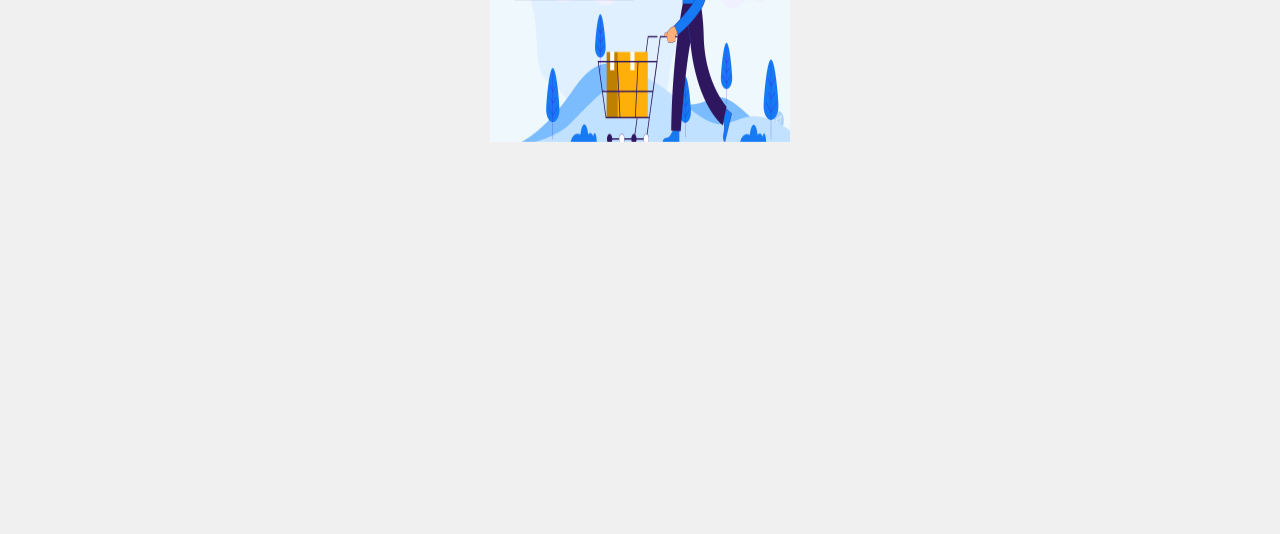
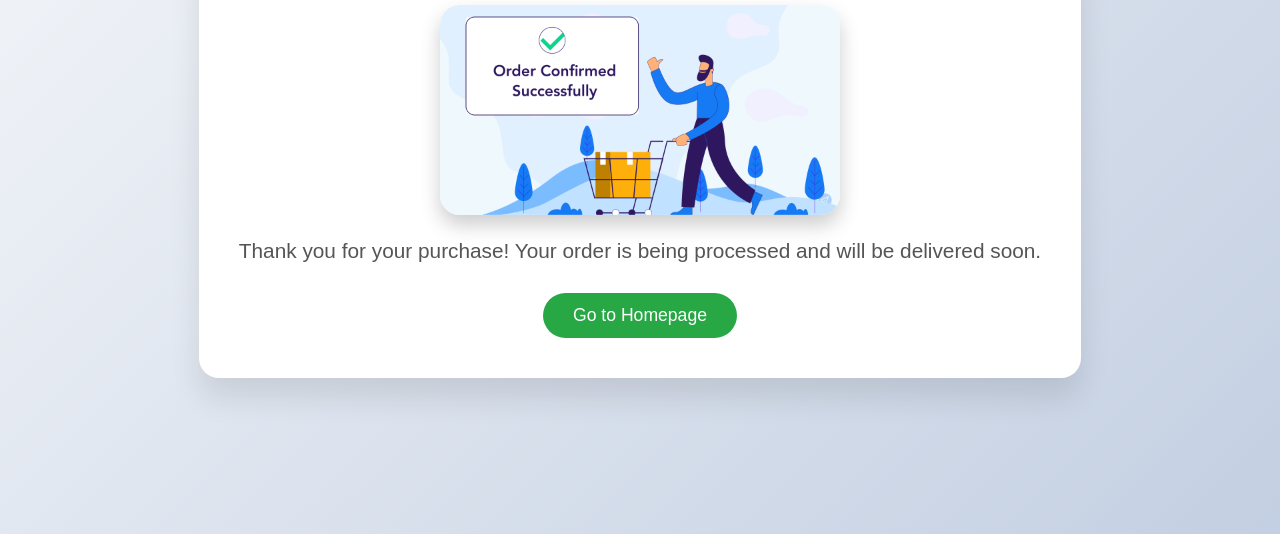
Before and after one commit to Sharan-0-dot/E-Commerse-WebPage, a plain HTML site: page orderplaced.html in a window 1280 px wide. Shown: the part 266-800 px from the top of the page. Drawn offline with Linux system fonts and the light colour scheme.

```diff
--- a/orderplaced.html
+++ b/orderplaced.html
@@ -3,32 +3,124 @@
 <head>
     <meta charset="UTF-8">
     <meta name="viewport" content="width=device-width, initial-scale=1.0">
-    <title>Document</title>
+    <title>Order Placed</title>
     <style>
+        * {
+            box-sizing: border-box;
+            margin: 0;
+            padding: 0;
+        }
+
+        body {
+            font-family: 'Arial', sans-serif;
+            background: linear-gradient(135deg, #f5f7fa, #c3cfe2);
+            display: flex;
+            justify-content: center;
+            align-items: center;
+            height: 100vh;
+            margin: 0;
+            overflow: hidden;
+            color: #333;
+        }
+
+        .container {
+            background: #ffffff;
+            padding: 40px;
+            border-radius: 20px;
+            box-shadow: 0 20px 30px rgba(0, 0, 0, 0.1);
+            text-align: center;
+            animation: slideIn 1s ease-out forwards;
+            transform: translateY(30px);
+            opacity: 0;
+        }
+
+        .container h1 {
+            font-size: 3rem;
+            color: #007bff;
+            margin-bottom: 20px;
+            font-weight: bold;
+            animation: slideIn 1.5s ease-out;
+        }
+
         .photo {
-    width: 500px;
-    height: 500px;
-    border-radius: 20px;
-    box-shadow: 0 8px 16px rgba(0, 0, 0, 0.3);
-    transition: transform 0.3s ease, box-shadow 0.3s ease;
-    background-color: darkblue;
-}
+            width: 100%;
+            max-width: 400px;
+            height: auto;
+            border-radius: 20px;
+            box-shadow: 0 10px 20px rgba(0, 0, 0, 0.2);
+            object-fit: contain;
+            animation: zoomIn 1s ease-out;
+            transition: transform 0.3s ease, box-shadow 0.3s ease;
+        }
 
 
         .photo:hover {
-            transform: scale(1.05);
-            box-shadow: 0 12px 24px rgba(0, 0, 0, 0.5);
+            transform: scale(1.1);
+            box-shadow: 0 12px 30px rgba(0, 0, 0, 0.3);
         }
 
-        body {
-            text-align: center;
-            padding: 100px;
-            background-color: #f0f0f0;
-            font-family: sans-serif;
+        .message {
+            margin-top: 20px;
+            font-size: 1.3rem;
+            color: #555;
+            opacity: 0;
+            animation: fadeInMessage 1.5s ease-out forwards;
         }
+
+        .btn {
+            margin-top: 30px;
+            padding: 12px 30px;
+            background: #28a745;
+            color: white;
+            border: none;
+            border-radius: 50px;
+            font-size: 1.1rem;
+            cursor: pointer;
+            transition: background 0.3s ease;
+        }
+
+        .btn:hover {
+            background: #218838;
+        }
+
+        /* Animations */
+        @keyframes slideIn {
+            to {
+                transform: translateY(0);
+                opacity: 1;
+            }
+        }
+
+        @keyframes zoomIn {
+            0% {
+                transform: scale(0.8);
+                opacity: 0;
+            }
+            100% {
+                transform: scale(1);
+                opacity: 1;
+            }
+        }
+
+        @keyframes fadeInMessage {
+            to {
+                opacity: 1;
+                transform: translateY(0);
+            }
+        }
+
     </style>
 </head>
 <body>
-    <img src="orderplaced.webp" alt="My Photo" width="300" height="300">
+
+    <div class="container">
+        <h1>Order Placed Successfully!</h1>
+        <img src="orderplaced.webp" alt="Order Placed" class="photo">
+        <div class="message">
+            Thank you for your purchase! Your order is being processed and will be delivered soon.
+        </div>
+        <button class="btn" onclick="window.location.href='home.html'">Go to Homepage</button>
+    </div>
+
 </body>
 </html>
```
Also changed, not shown: IndividualOrders.html (added, +16 -0 lines), home.css (+8 -2 lines), home.js (+3 -7 lines), order.html (+1 -4 lines), profile.html (+1 -1 lines), profile.js (+12 -3 lines).
